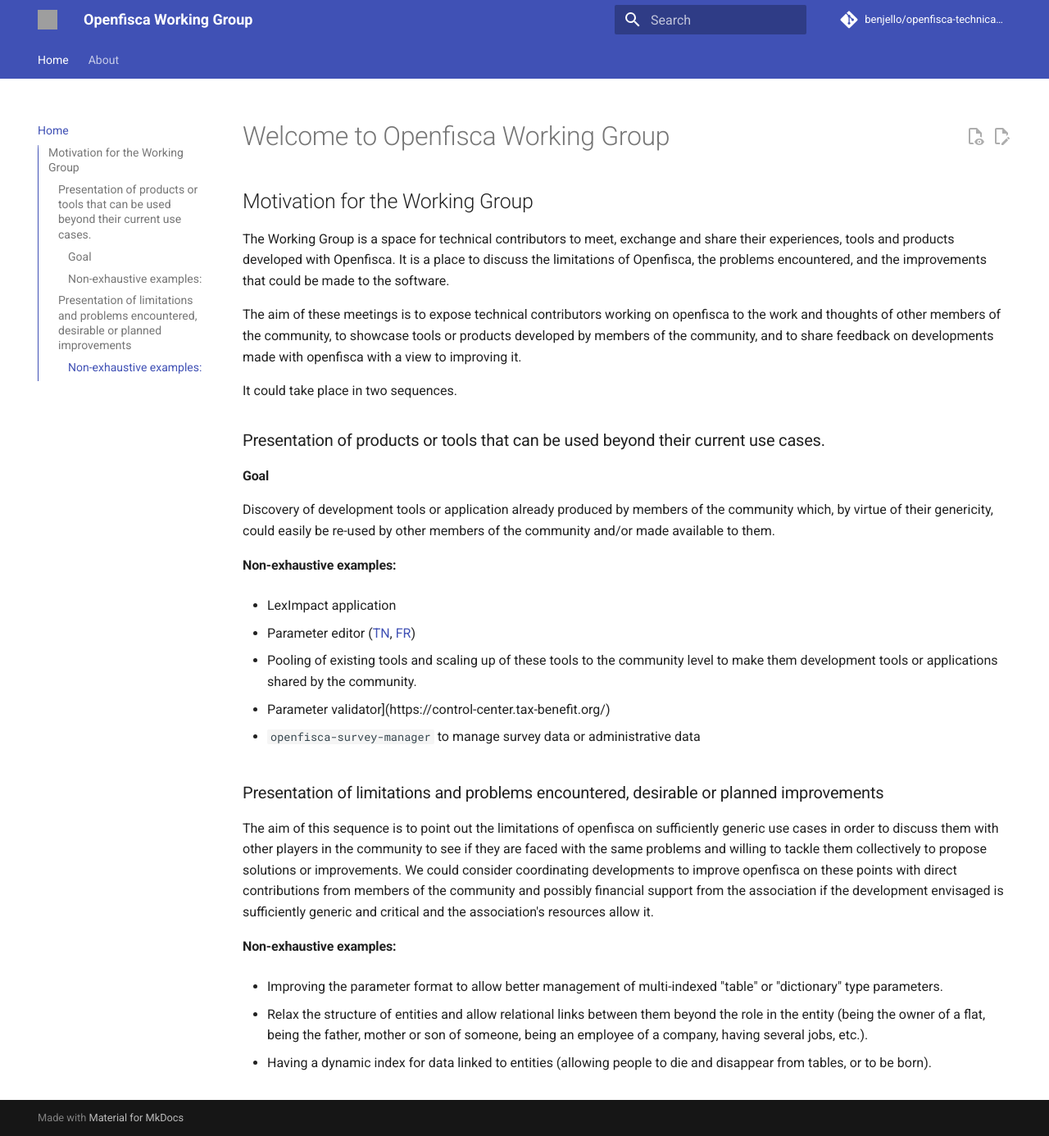
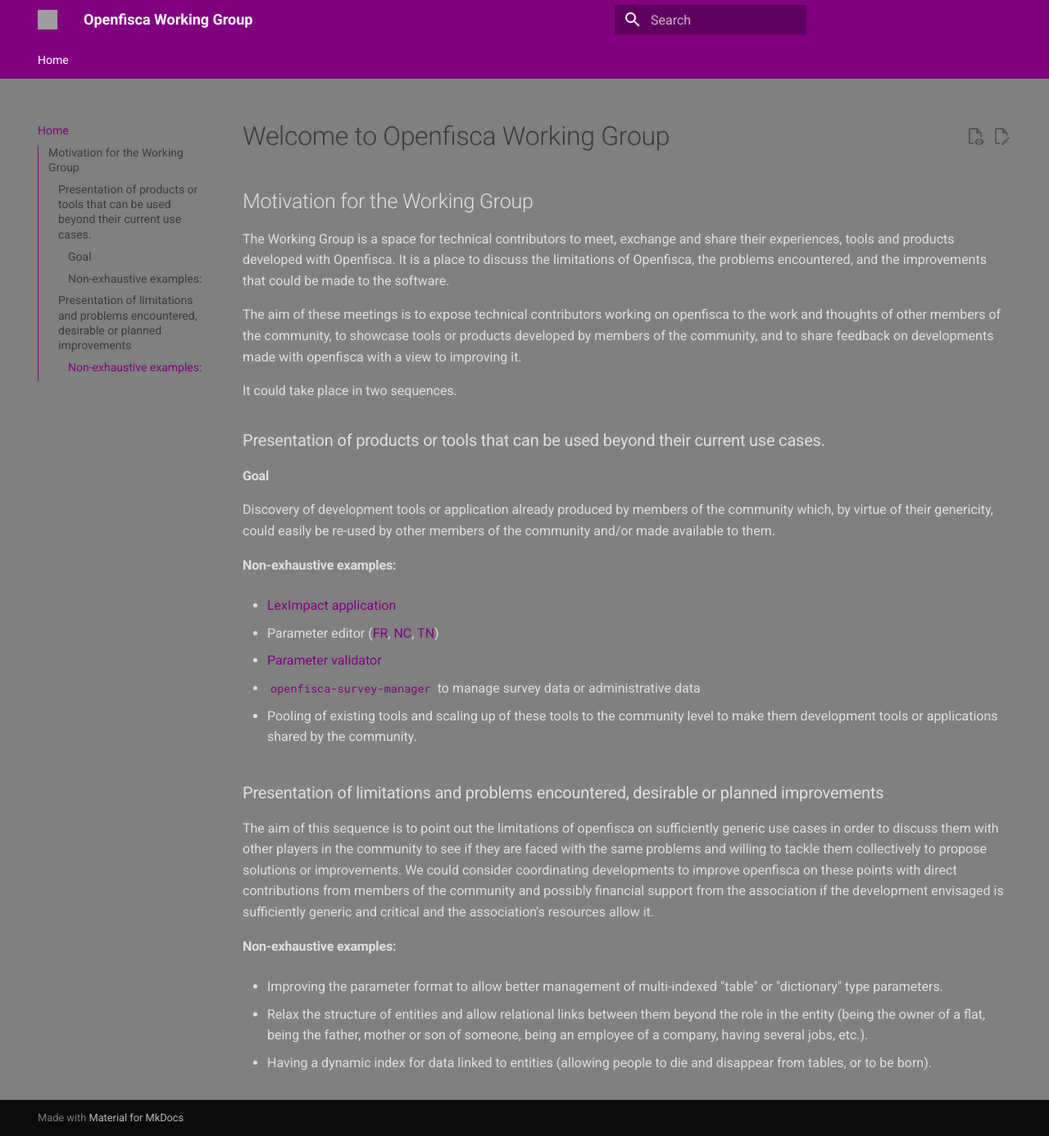
Before and after one commit to benjello/openfisca-technical-committee, an MkDocs documentation site: the page built from docs/index.md, in a window 1280 px wide and 1386 px high. Shown: the whole window at 82% size. Built offline with MkDocs 1.6.1 and Material for MkDocs 9.7.7, drawn with Linux system fonts in a browser that asks for light colours; comment, search, counter and statistics services are not loaded; grey boxes are pictures that could not be loaded.

Commit message:
Add Meetings

```diff
--- /dev/null
+++ b/docs/assets/stylesheets/custom.css
@@ -0,0 +1,29 @@
+:root {
+  --md-primary-fg-color:       purple;
+  --md-primary-fg-color--dark: purple;
+  /* --md-accent-fg-color:        #00e0b6;  Green-turquoise accent */
+  --md-default-bg-color:       grey;  /* Dark background */
+  --md-default-fg-color:       #e0e0e0;  /* Light text */
+  --md-code-bg-color:          grey;  /* Code block background */
+  --md-text-color:             #e0e0e0;  /* Light text color */
+}
+
+
+/* Link color: dark purple */
+a {
+  color: purple;           /* Dark Purple */
+  text-decoration: none;    /* Optional: remove underline */
+}
+
+/* Link hover/focus color: brighter red */
+a:hover,
+a:focus {
+  color: #FF4500;           /* Orange Red */
+  text-decoration: underline; /* Optional: underline on hover */
+  cursor: pointer;
+}
+
+/* Optional: visited link color */
+a:visited {
+  color: rgb(214, 110, 214);           /* Even darker red */
+}
--- a/docs/index.md
+++ b/docs/index.md
@@ -1,5 +1,4 @@
 # Welcome to Openfisca Working Group
-
 
 ## Motivation for the Working Group
 
@@ -17,15 +16,15 @@
 
 #### Non-exhaustive examples:
 
-- LexImpact application
+- [LexImpact application](https://socio-fiscal.leximpact.an.fr/?budget=true&test_case=66&test_case=67&parameters=irpp_economique)
 
-- Parameter editor ([TN](https://parameters.tn.tax-benefit.org/), [FR](https://parameters.fr.tax-benefit.org/))
+- Parameter editor ([FR](https://parameters.fr.tax-benefit.org/), [NC](https://parameters.nc.tax-benefit.org/),  [TN](https://parameters.tn.tax-benefit.org/))
+
+- [Parameter validator](https://control-center.tax-benefit.org/)
+
+- [`openfisca-survey-manager`](https://github.com/openfisca/openfisca-survey-manager) to manage survey data or administrative data
 
 - Pooling of existing tools and scaling up of these tools to the community level to make them development tools or applications shared by the community.
-
-- Parameter validator](https://control-center.tax-benefit.org/)
-
-- `openfisca-survey-manager` to manage survey data or administrative data
 
 ### Presentation of limitations and problems encountered, desirable or planned improvements
 
--- a/main.py
+++ /dev/null
@@ -1,6 +0,0 @@
-def main():
-    print("Hello from openfisca-technical-committee!")
-
-
-if __name__ == "__main__":
-    main()
--- a/mkdocs.yml
+++ b/mkdocs.yml
@@ -21,10 +21,21 @@
     - content.action.edit
     - content.action.view
 
+  palette:
+    scheme: dark  # or "dark"
+    primary: deep_purple
+    accent: grey
+
+extra_css:
+  - assets/stylesheets/custom.css
+
 edit_uri: edit/main/docs/
 
 nav:
   - Home: index.md
+  - Meetings:
+      - Meetings: meetings/meetings.md
+      - Meeting Videos: meeting/videos.md
   - About: about.md
 
 markdown_extensions:
```
Also changed, not shown: docs/meetings/meetings.md (added, +14 -0 lines), docs/meetings/videos.md (added, +1 -0 lines), 1 other file.
